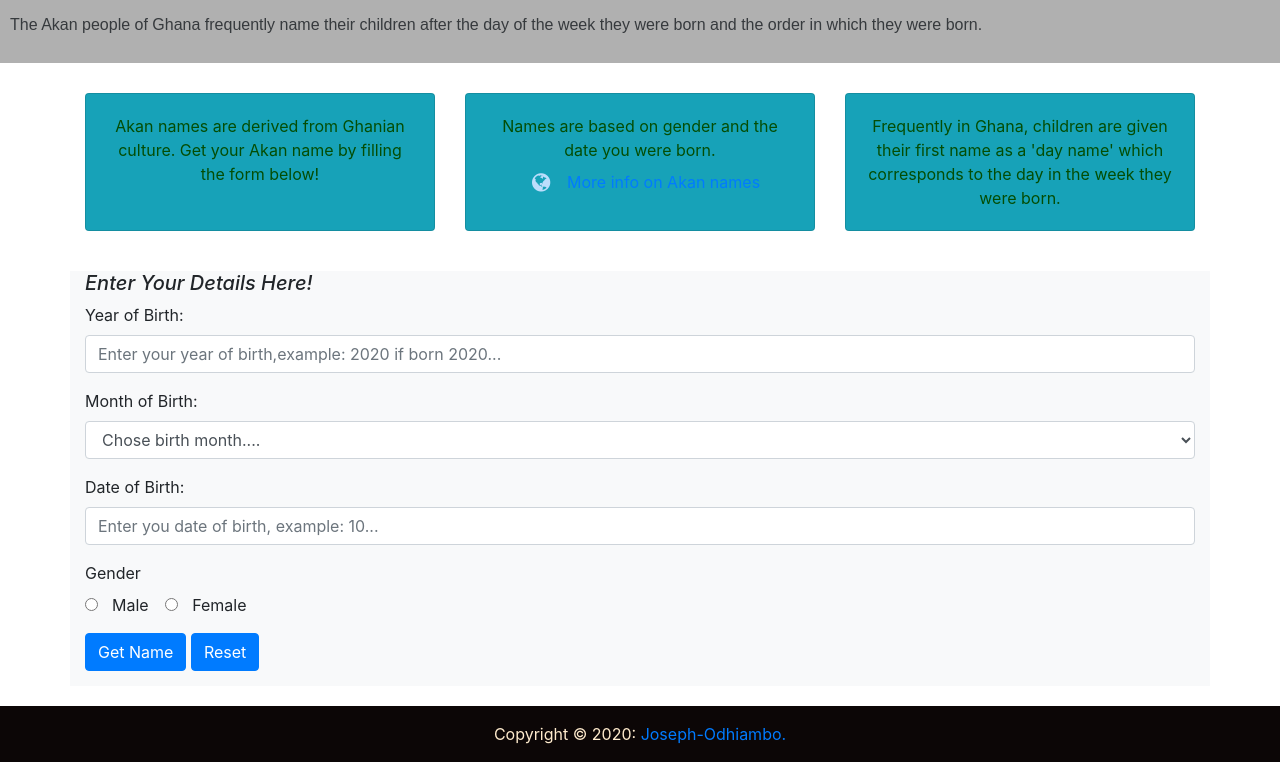
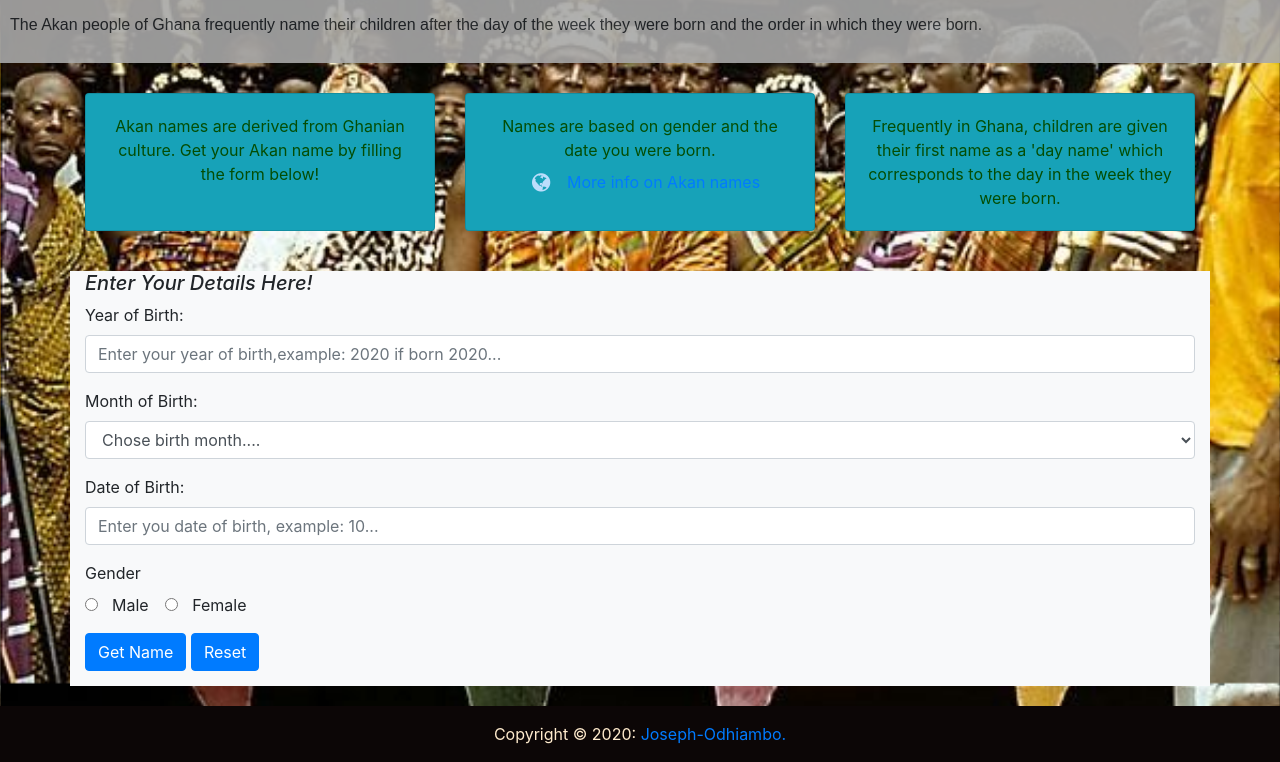
Before and after one commit to Joseph-Odhiambo/Akan-Naming, a plain HTML site: page index.html in a window 1280 px wide. Shown: the part 173-935 px from the top of the page. Drawn offline with nearby package versions, Linux system fonts and the light colour scheme; the site is published under a folder, as on GitHub Pages, so addresses that start at the root find nothing.

Commit message:
css changes

```diff
--- a/css/index.css
+++ b/css/index.css
@@ -16,7 +16,7 @@ h2 {
     color: rgb(63, 14, 177);
 }
 body {
-    background-image: url("/images/akan.jpg");
+    background-image: url("../images/akan.jpg");
     background-attachment: fixed;
     background-size: cover;
 }
```
